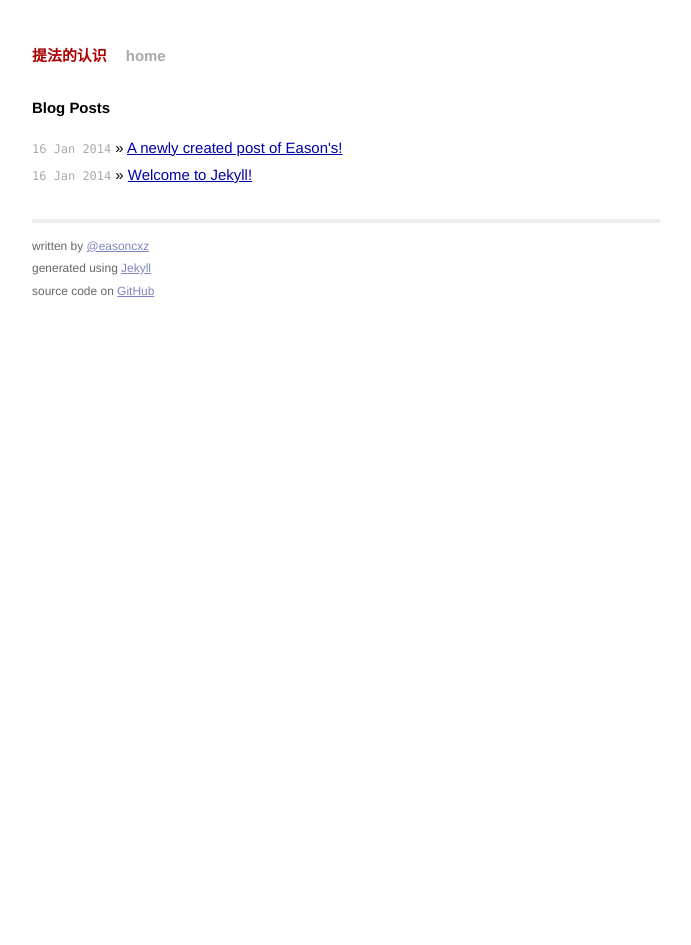
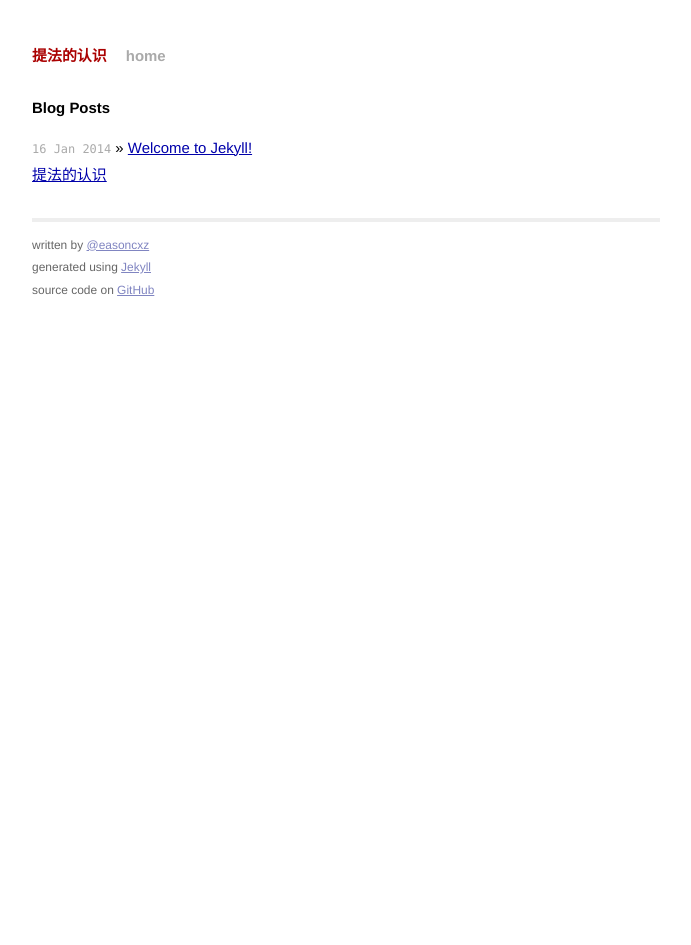
Before and after one commit to easoncxz/tifa, a Jekyll site: the page built from index.html, in a window 1280 px wide. Shown: the whole page, without its empty margins (294-985 px from the left). Built offline with Jekyll 4.4.1, drawn with Linux system fonts in a browser that asks for light colours; Markdown is read by kramdown in place of the engine named in the settings.

Commit message:
Tried using a {{ site.posts }} template variable.

```diff
--- a/index.html
+++ b/index.html
@@ -9,5 +9,8 @@ title: 提法的认识
     {% for post in site.posts %}
       <li><span>{{ post.date | date_to_string }}</span> &raquo; <a href="{{ site.baseurl }}{{ post.url }}">{{ post.title }}</a></li>
     {% endfor %}
+    {% for this_page in site.pages %}
+      <li><a href="{{ site.baseurl }}{{ this_page.url }}">{{ this_page.title }}</a></li>
+    {% endfor %}
   </ul>
 </div>
```
Also changed, not shown: _pages/2014-01-16-my-new-post.markdown (renamed from _posts/2014-01-16-my-new-post.markdown).
